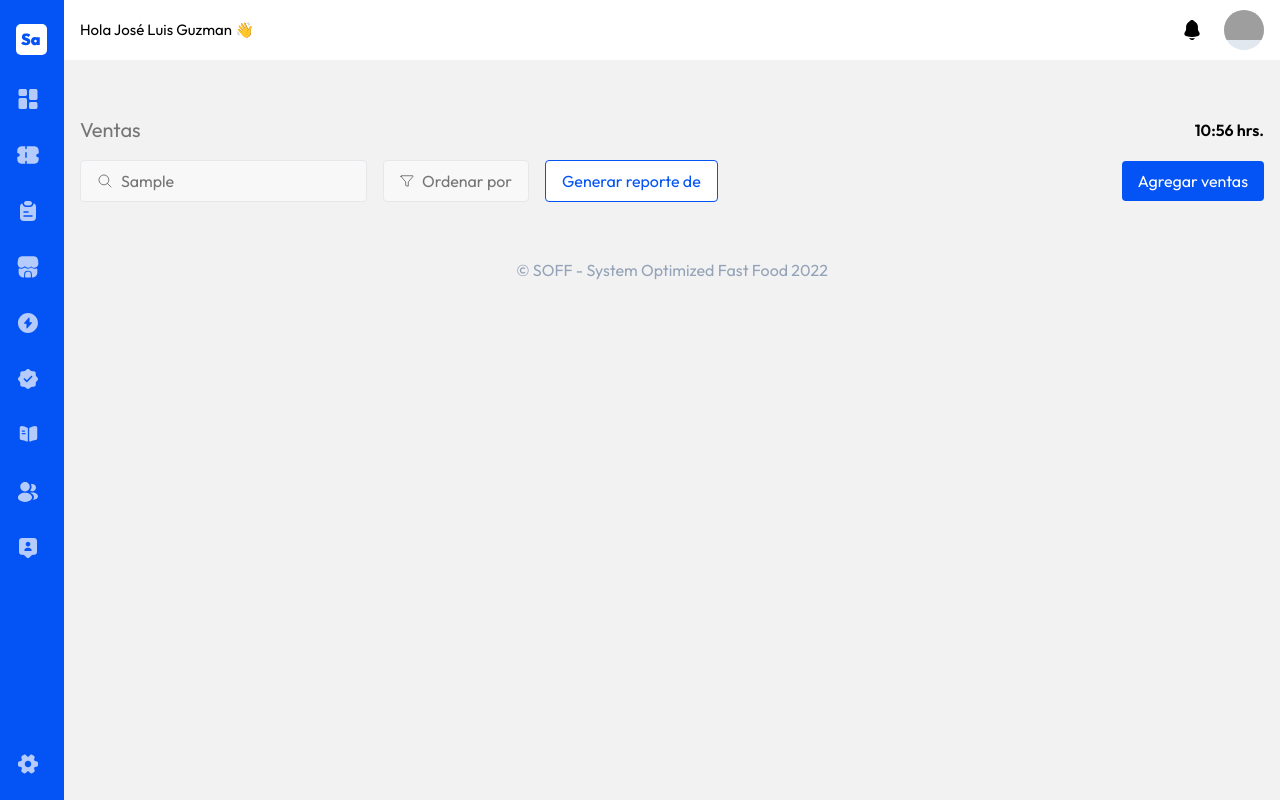
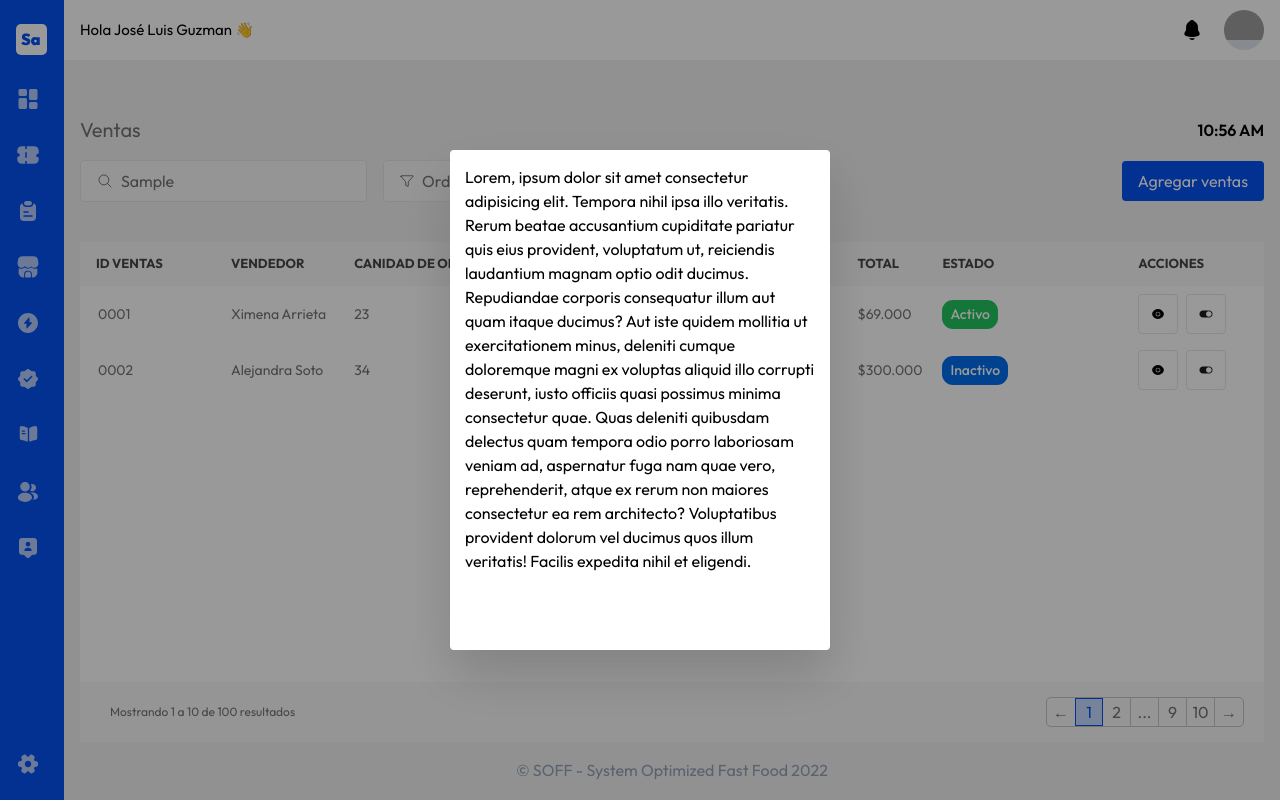
Before and after one commit to LuisM03/frontend_soff, a React (Create React App) app: page /ventas in a window 1280 px wide. Both pictures are taken after typing "Sample" into the empty fields and a click on the button "Agregar ventas". Built offline with nearby package versions, Linux system fonts and the light colour scheme; grey boxes are pictures that could not be loaded.

Commit message:
Modals y portales

```diff
--- a/public/index.html
+++ b/public/index.html
@@ -32,7 +32,8 @@
   </head>
   <body>
     <noscript>You need to enable JavaScript to run this app.</noscript>
-    <div id="root" class=""></div>
+    <div id="root"></div>
+    <div id="portal"></div>
     <!--
       This HTML file is a template.
       If you open it directly in the browser, you will see an empty page.
--- a/src/components/filter.jsx
+++ b/src/components/filter.jsx
@@ -2,7 +2,11 @@ import Lupa from "./icons/lupa"
 import Vector from "./icons/vector"
 
 export default function Filter(props){
+
+
+
     return(
+        <div>
             <div className="flex items-center max-w-[1400px] mx-auto sm:px-4 mb-10">
                 <form className="flex">
                     <div className="flex px-4 py-2 items-center text-[#757575] rounded border bg-[#F8F8F8]">
@@ -22,12 +26,15 @@ export default function Filter(props){
                     <button>Generar reporte de {props.modulo}</button>
                 </div>
                 <div className=" py-2 px-4 flex ml-auto bg-[#0453F4] text-white rounded">
-                <button className="flex items-center ">
+                    <button className="flex items-center " onClick={props.activeModal}>
                         <p>
                             {props.name}
                         </p>
                     </button>
                 </div>
+
             </div>
+        </div>
+
     )
 }
--- a/src/components/icons/Time.jsx
+++ b/src/components/icons/Time.jsx
@@ -15,7 +15,7 @@ export default function Time(){
 
     return(
         <div>
-            <h1 className="font-semibold">{hora}:{minutos} hrs.</h1>
+            <h1 className="font-semibold">{hora}:{minutos} {hora>12? "PM": "AM"}</h1>
         </div>
     )
 }
--- /dev/null
+++ b/src/components/modal.jsx
@@ -0,0 +1,22 @@
+import React, {Component} from "react";
+import Portal from "./portal";
+
+export default class Modal extends Component{
+    render(){
+        const {children, toggle, active, width} = this.props
+        return (
+            <Portal>
+                {active && (
+                    <div className="">
+                        <div className="container_popup absolute top-0 left-0 w-full h-full flex items-center justify-center z-10">
+                            <div className={`w-[93%] overflow-auto sm:w-[380px] h-[90%] ${width} fixed bg-white rounded p-[15px] drop-shadow-2xl z-10 my-4`}>
+                                <div>{children}</div>
+                            </div>
+                            <div onClick={toggle} className="fixed w-full h-screen top-0 left-0 bg-black opacity-40"></div>
+                        </div>
+                    </div>
+                )}
+            </Portal>
+        )
+    }
+}
--- /dev/null
+++ b/src/components/portal.jsx
@@ -0,0 +1,24 @@
+import React, {Component} from "react";
+import ReactDOM from "react-dom"
+
+const portalRoot = document.getElementById("portal")
+
+export default class Portal extends Component{
+    constructor(){
+        super()
+        this.el = document.createElement('div')
+    }
+
+    componentDidMount = () => {
+        portalRoot.appendChild(this.el)
+    }
+
+    componentWillUnmount = () => {
+        portalRoot.removeChild(this.el)
+    }
+
+    render(){
+        const {children} = this.props
+        return ReactDOM.createPortal(children, this.el)
+    }
+}
--- a/src/components/tabla.jsx
+++ b/src/components/tabla.jsx
@@ -39,7 +39,7 @@ export default function Tabla(props){
                     <th className="w-[20%] text-right pr-[60px]" ><h4>ACCIONES</h4></th>
                 </tr>
                 {data.map(item => (
-                <tr className="text-[14px] h-12 text-[#757575] text-left">
+                <tr className="text-[14px] h-14 text-[#757575] text-left items-center">
 
 
 
@@ -64,7 +64,7 @@ export default function Tabla(props){
                     }
                     </td>
 
-                    <td className=" text-right pr-[30px] flex justify-end">
+                    <td className=" text-right pr-[30px]  h-14 flex justify-end items-center">
                         <button className="border h-10 w-10 flex items-center justify-center rounded mr-2" >
                             <IconEye />
                         </button>
--- a/src/views/ventas.jsx
+++ b/src/views/ventas.jsx
@@ -3,17 +3,29 @@ import Cabecera from "../components/cabecera"
 import Cuerpo from "../components/cuerpo"
 import Filter from "../components/filter"
 import FooterLogin from "../components/login_components/footer_login"
+import Tabla from "../components/tabla"
+import { useState } from "react"
+import Modal from "../components/modal"
 
 export default function Ventas(){
+    const [active, setActive] = useState(false)
+
+    const toggle = () => {
+        setActive(!active)
+    }
     return (
         <div className="flex min-h-screen w-full bg-[#F2F2F2]">
             <Sidebar />
             <div className="w-full relative ml-16">
                 <Cabecera />
                 <Cuerpo modulo="Ventas" />
-                <Filter name="Agregar ventas"/>
+                <Filter name="Agregar ventas" modulo="ventas" activeModal={toggle}/>
+                <Tabla />
                 <FooterLogin />
             </div>
+            <Modal active={active} toggle={toggle} width="max-h-[500px]">
+                <h1>Lorem, ipsum dolor sit amet consectetur adipisicing elit. Tempora nihil ipsa illo veritatis. Rerum beatae accusantium cupiditate pariatur quis eius provident, voluptatum ut, reiciendis laudantium magnam optio odit ducimus. Repudiandae corporis consequatur illum aut quam itaque ducimus? Aut iste quidem mollitia ut exercitationem minus, deleniti cumque doloremque magni ex voluptas aliquid illo corrupti deserunt, iusto officiis quasi possimus minima consectetur quae. Quas deleniti quibusdam delectus quam tempora odio porro laboriosam veniam ad, aspernatur fuga nam quae vero, reprehenderit, atque ex rerum non maiores consectetur ea rem architecto? Voluptatibus provident dolorum vel ducimus quos illum veritatis! Facilis expedita nihil et eligendi.</h1>
+            </Modal>
         </div>
     )
 }
```
Lines whose indentation alone changed are shown as unchanged.
